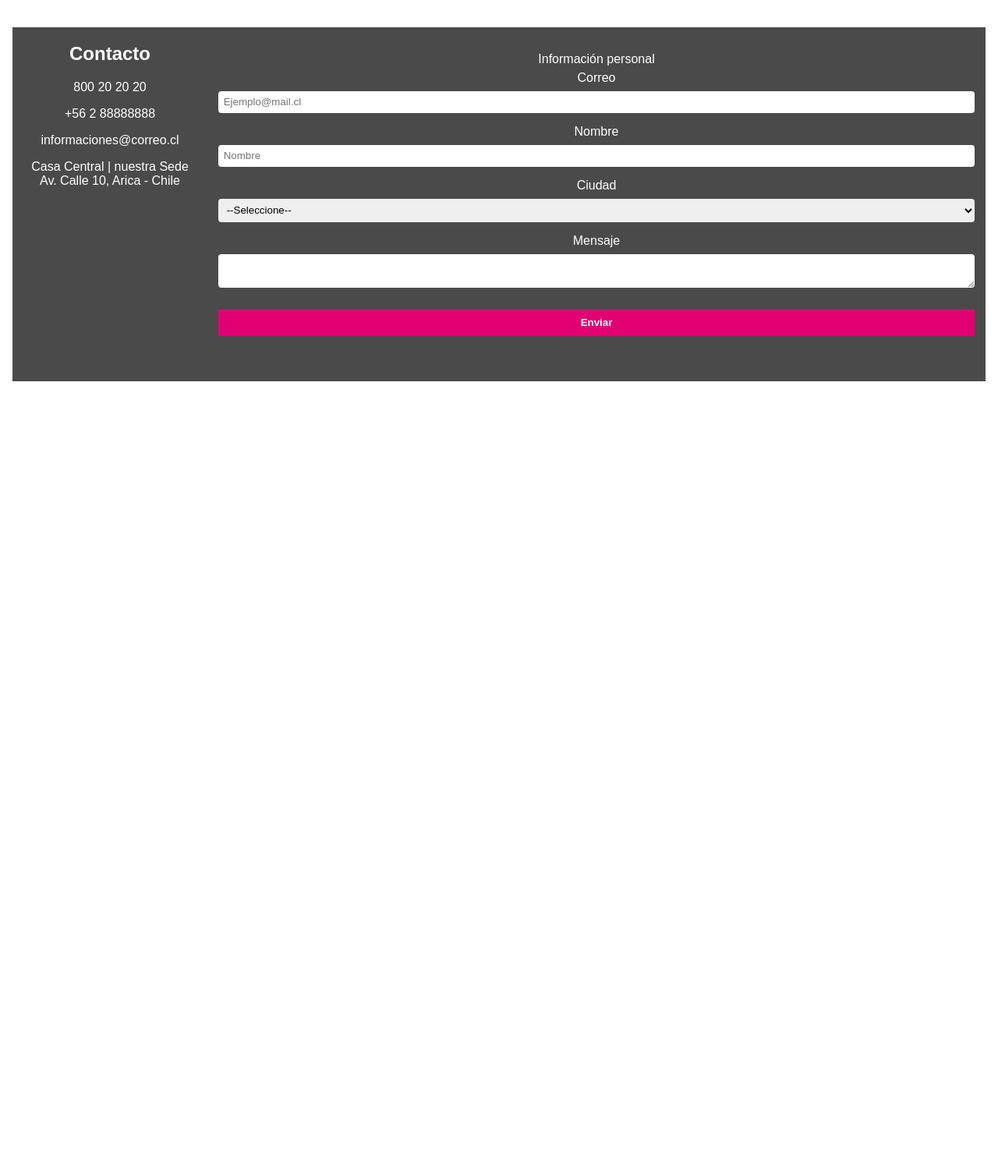
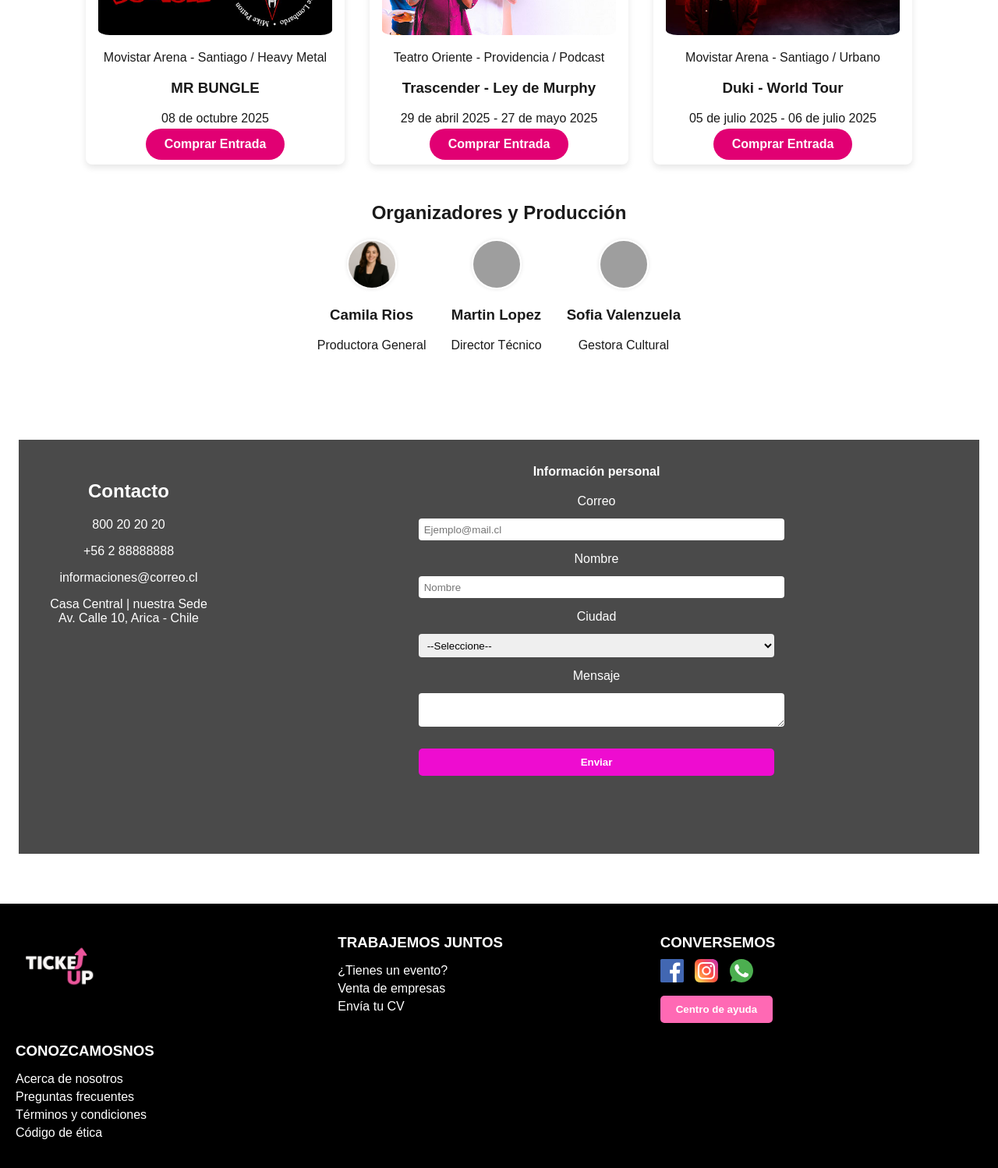
Before and after one commit to bayronllanten/prueba, a plain HTML site: page index.html in a window 1280 px wide. Shown: the part 520-2018 px from the top of the page at 78% size. Before the commit the page ends 1041 px from the top, so only its background shows below. Drawn offline with Linux system fonts and the light colour scheme; grey boxes are pictures that could not be loaded.

Commit message:
add HTML and CSS for production and footer

```diff
--- a/CSS/css.css
+++ b/CSS/css.css
@@ -14,7 +14,9 @@ body {
     padding: 2em 1em;
     text-align: center;
     color: rgb(255, 255, 255);
+    background-color: #4a4a4a;
 }
+
 
 header {
     background-color: rgb(0, 0, 0);
@@ -73,6 +75,14 @@ header {
 
 }
 
+.contenedor-footer {
+    max-width: 1200px;
+    margin: auto;
+    padding: 2em 1em;
+    text-align: center;
+    color: rgb(255, 255, 255);
+    background-color: #4a4a4a;
+}
 
 .eventos {
     margin: 3em 0;
@@ -100,6 +110,7 @@ header {
     width: 100%;
     border-radius: 5%;
 
+
 }
 
 .btn-comprar{
@@ -115,7 +126,6 @@ header {
     display: flex;
     justify-content: space-between;
     flex-wrap: wrap;
-    background-color: #4a4a4a;
     color: white;
     padding-bottom: 3em;
 
@@ -163,3 +173,138 @@ button {
 button:hover {
     background-color: #e10073;
 }
+.organizador-grid {
+    display: flex;
+    justify-content: center;
+    align-items: center;
+    gap: 2em;
+    flex-wrap: wrap;
+}
+
+.organizador-card {
+    text-align: center;
+    margin-bottom: 3em;
+
+
+}
+
+.organizador-card img {
+    width: 60px;
+    height: 60px;
+    object-fit: cover;
+    border-radius: 50%;
+    border: 2px solid white;
+    box-shadow: 0 0 5px rgba(0, 0, 0, 0.1);
+}
+
+.footer {
+    margin-top: 5%;
+    background-color: black;
+    color: white;
+    padding: 20px;
+    display: flex;
+    justify-content: space-between;
+    align-items: flex-start;
+    flex-wrap: wrap;
+}
+
+.footer-section {
+    flex: 1;
+    width: 30%;
+}
+
+.footer-logo {
+    width: 120px;
+    margin-bottom: 15px;
+}
+
+.footer-section h3 {
+    margin-bottom: 10px;
+}
+
+.footer-section ul {
+    list-style-type: none;
+    padding: 0;
+}
+
+.footer-section ul li {
+    margin-bottom: 5px;
+}
+
+.footer-section ul li a {
+    color: white;
+    text-decoration: none;
+
+}
+
+.footer-section ul li a:hover {
+    text-decoration: underline;
+  }
+
+.social-icons a img {
+   width: 30px;
+    margin-right: 10px;
+  }
+
+.help-button {
+    background-color: #FF69B4;
+    color: white;
+    padding: 10px 20px;
+    border: none;
+    cursor: pointer;
+    border-radius: 5px;
+}
+
+.help-button:hover {
+    background-color: #FF85C1;
+}
+
+.contacto aside {
+    margin-bottom: 20px;
+}
+
+.contacto form {
+    max-width: 500px;
+    margin: 0 auto;
+}
+
+fieldset {
+    border: 1px solid #ccc;
+    padding: 20px;
+ }
+
+legend {
+    font-weight: bold;
+    color: #ffffff;
+}
+
+label {
+    display: block;
+    margin-bottom: 5px;
+}
+
+input,
+textarea,
+select {
+    width: 100%;
+    padding: 8px;
+    margin-bottom: 10px;
+    border: 1px solid #ccc;
+    border-radius: 5px;
+}
+
+
+
+
+button {
+    background-color: #ee0cd0;
+    color: white;
+    padding: 10px;
+    border: none;
+    border-radius: 5px;
+    cursor: pointer;
+}
+
+button:hover {
+    background-color: #f107bf;
+}
--- a/index.html
+++ b/index.html
@@ -13,13 +13,13 @@
 
   <header >
     <div class="header-content">
-      <img src="logo.png" alt="PuntoTicket" class="logo">
+      <img src="img/logo.png" alt="PuntoTicket" class="logo">
       <nav class="navbar">
         <ul class="nav">
-          <li><a href="#">Inicio </a></li>
-          <li><a href="#">Eventos</a></li>
-          <li><a href="#">Equipo</a></li>
-          <li><a href="#">Contacto</a></li>
+          <li><a href="#inicio">Inicio </a></li>
+          <li><a href="#eventos">Eventos</a></li>
+          <li><a href="#equipo">Equipo</a></li>
+          <li><a href="#contacto">Contacto</a></li>
         </ul>
       </nav>
     </div>
@@ -27,25 +27,25 @@
 
   <main>
 
-    <section class="contenedor-seccion">
+    <section class="contenedor-seccion" id="inicio">
       <div>
         <h1>Compra tus entradas favoritas</h1>
         <p>Conciertos, festivales, obras de teatro y más</p>
       </div>
     </section>
 
-    <section class="eventos">
+    <section class="eventos" id="eventos">
       <h2>Eventos Destacados</h2>
       <div class="evento-grid">
         <article class="evento-card">
-          <img src="evento1.jpg" alt="Bad Bunny">
+          <img src="img/evento1.jpg" alt="Bad Bunny">
           <p>Movistar Arena - Santiago / Heavy Metal</p>
           <h3>MR BUNGLE</h3>
           <p>08 de octubre 2025</p>
           <a href="#" class="btn-comprar">Comprar Entrada</a>
         </article>
         <article class="evento-card">
-          <img src="evento2.jpg" alt="Festival Primavera">
+          <img src="img/evento2.jpg" alt="Festival Primavera">
           <p>Teatro Oriente - Providencia / Podcast</p>
           <h3>Trascender - Ley de Murphy</h3>
           <p>29 de abril 2025 - 27 de mayo 2025</p>
@@ -53,7 +53,7 @@
 
         </article>
         <article class="evento-card">
-          <img src="evento3.jpg" alt="Ana Tijoux">
+          <img src="img/evento3.jpg" alt="Ana Tijoux">
           <p>Movistar Arena - Santiago / Urbano</p>
           <h3>Duki - World Tour</h3>
           <p>05 de julio 2025 - 06 de julio 2025</p>
@@ -61,8 +61,33 @@
         </article>
       </div>
     </section>
-    <section class="contenedor-seccion">
-      <div class="contacto">
+
+
+
+    <section class="organizador-card" id="equipo">
+      <h2>Organizadores y Producción</h2>
+      <div class="organizador-grid">
+          <article class="organizador-card">
+              <img src="img/persona1.png" alt="Bad Bunny">
+              <h3>Camila Rios</h3>
+              <p>Productora General</p>
+          </article>
+          <article class="organizador-card">
+              <img src="img/persona2.png" alt="Festival Primavera">
+              <h3>Martin Lopez</h3>
+              <p>Director Técnico</p>
+          </article>
+          <article class="organizador-card">
+              <img src="img/persona3.png" alt="Ana Tijoux">
+              <h3>Sofia Valenzuela</h3>
+              <p>Gestora Cultural</p>
+          </article>
+      </div>
+  </section>
+
+
+    <section class="contenedor-footer">
+      <div class="contacto" id="contacto">
       <aside>
         <h2>Contacto</h2>
         <p>800 20 20 20</p>
@@ -94,6 +119,38 @@
       </form>
     </section>
   </main>
+
+  <footer class="footer">
+    <div class="footer-section">
+      <img src="img/logo.png" alt="logo ticket" class="footer-logo">
+      <h3>CONOZCAMOSNOS</h3>
+      <ul>
+        <li><a href="#">Acerca de nosotros</a></li>
+        <li><a href="#">Preguntas frecuentes</a></li>
+        <li><a href="#">Términos y condiciones</a></li>
+        <li><a href="#">Código de ética</a></li>
+      </ul>
+    </div>
+
+    <div class="footer-section">
+      <h3>TRABAJEMOS JUNTOS</h3>
+      <ul>
+        <li><a href="#">¿Tienes un evento?</a></li>
+        <li><a href="#">Venta de empresas</a></li>
+        <li><a href="#">Envía tu CV</a></li>
+      </ul>
+    </div>
+
+    <div class="footer-section">
+      <h3>CONVERSEMOS</h3>
+      <div class="social-icons">
+        <a href="#"><img src="img/facebook.svg" alt="Facebook"></a>
+        <a href="#"><img src="img/instagram.svg" alt="Instagram"></a>
+        <a href="#"><img src="img/whatsapp.svg" alt="WhatsApp"></a>
+      </div>
+      <button class="help-button">Centro de ayuda</button>
+    </div>
+  </footer>
 </body>
 
 </html>
```
